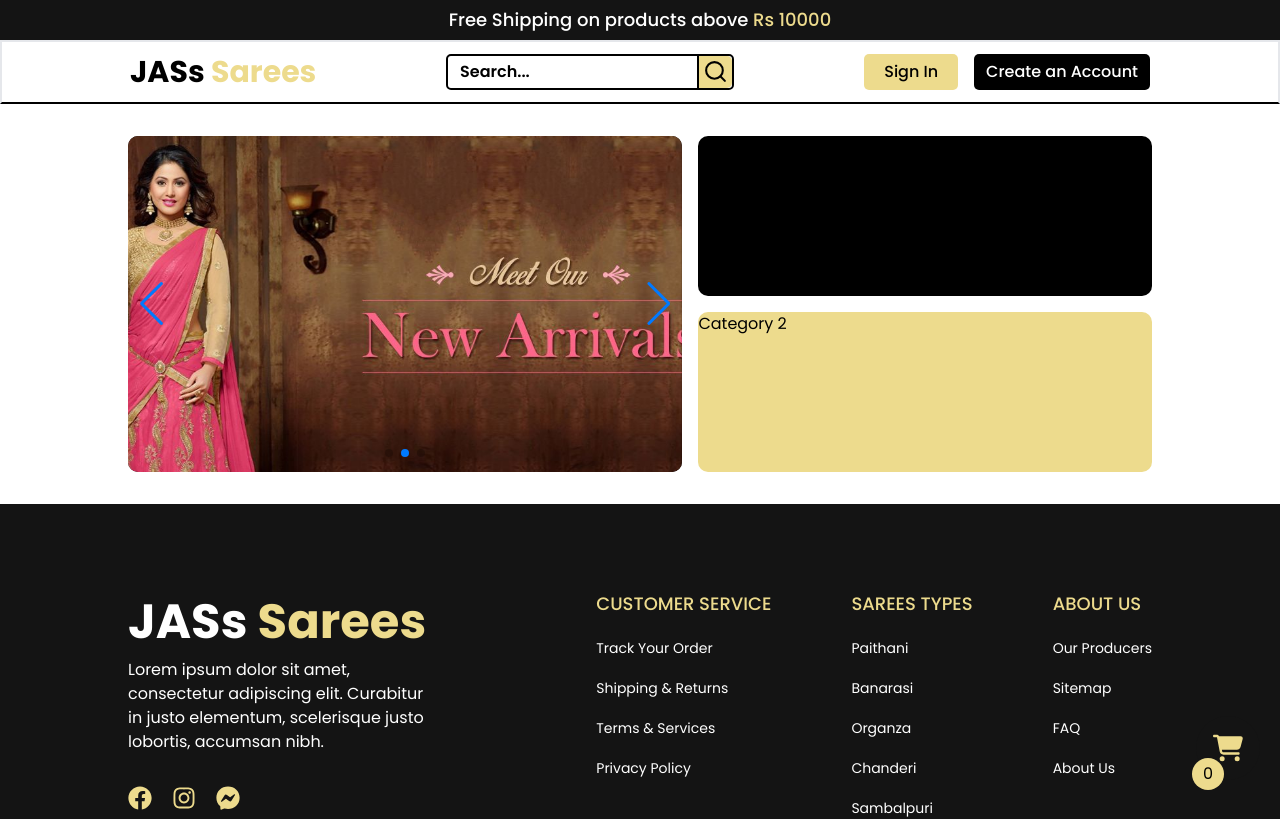
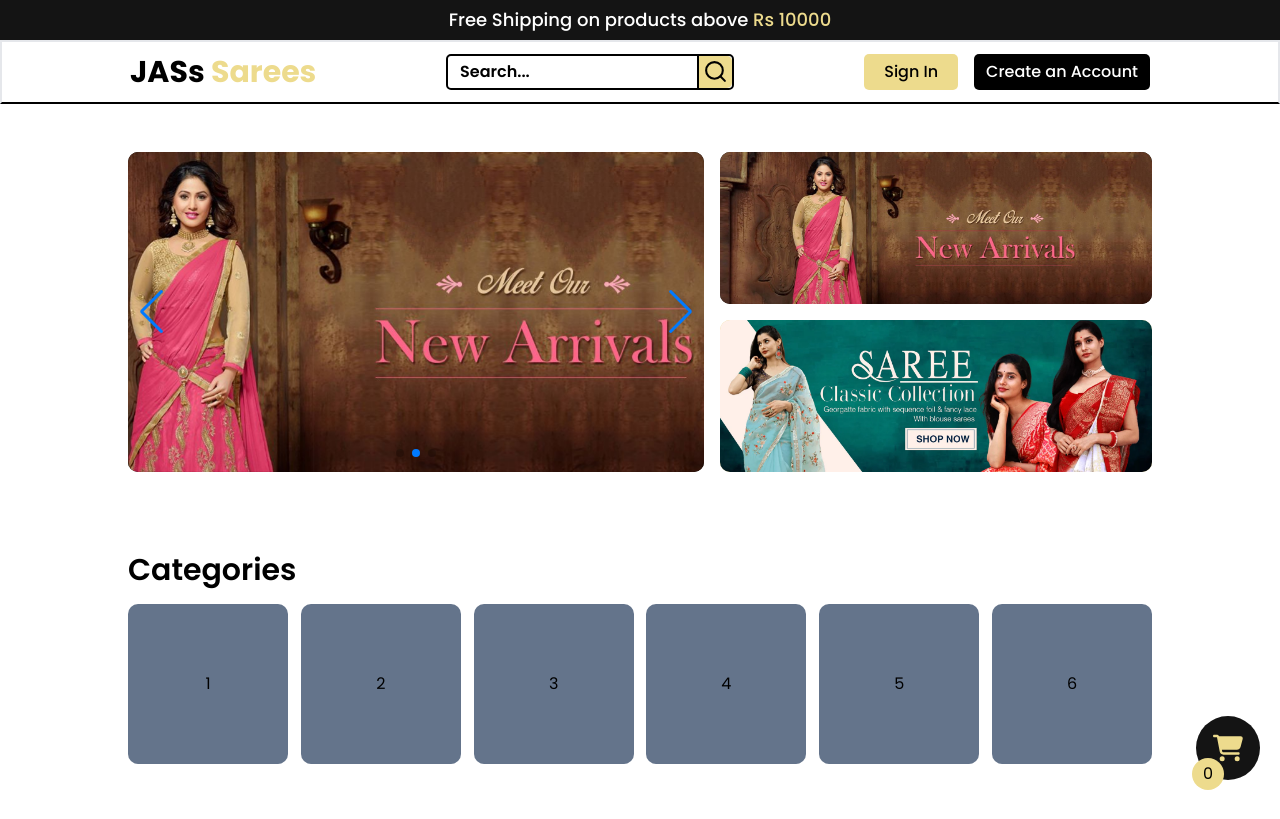
Before and after one commit to ItsMeSwagat/FYP, a React (Create React App) app in the folder frontend/: page / in a window 1280 px wide. Shown: the top 819 px of the page. Built offline with nearby package versions, Linux system fonts and the light colour scheme.

Commit message:
home update

```diff
--- a/frontend/src/user/components/Home/Home.jsx
+++ b/frontend/src/user/components/Home/Home.jsx
@@ -1,18 +1,82 @@
 import React, { Fragment } from "react";
 import MainBanner from "../Banner/MainBanner";
+import categoryImg from "../../../assets/banner 2.jpg";
+import category2Img from "../../../assets/banner 3.webp";
+import Product from "../Product/Product";
 
 const Home = () => {
+  const product = {
+    name: "Solid Plain  Bollywood Silk Blend Saree ",
+    images: [
+      {
+        url: "https://static-01.daraz.com.np/p/f0935452969470613aa1cceffe5b5b6e.jpg",
+      },
+    ],
+    price: "Rs 15000",
+    _id: "swagat",
+  };
   return (
     <Fragment>
       {/* banner */}
-      <div className=" relative w-full h-[25rem] flex justify-between items-center gap-4 px-[8rem] ">
-        <div className=" w-[55%] h-[21rem] bg-black rounded-[10px] overflow-hidden object-cover">
+      <div className=" relative w-full h-[20rem] flex justify-between items-center gap-4 px-[8rem] my-[3rem] ">
+        <div className=" w-[60%] h-[100%] bg-black rounded-[10px] overflow-hidden object-cover">
           <MainBanner />
         </div>
 
-        <div className=" w-[45%] flex flex-col gap-4">
-          <div className=" bg-black h-[10rem] rounded-[10px]">Category 1</div>
-          <div className=" bg-[#EDDB8D] h-[10rem] rounded-[10px]">Category 2</div>
+        <div className=" w-[45%] h-[100%] flex flex-col gap-4">
+          <div className=" bg-black h-[50%] rounded-[10px] overflow-hidden">
+            <img
+              src={categoryImg}
+              alt=""
+              className=" w-full h-full object-cover object-top"
+            />
+          </div>
+          <div className=" bg-[#EDDB8D] h-[50%] rounded-[10px] object-cover overflow-hidden">
+            <img
+              src={category2Img}
+              alt=""
+              className=" w-full h-full object-cover object-top"
+            />
+          </div>
+        </div>
+      </div>
+
+      {/* Categories */}
+      <div className=" relative px-[8rem] py-[2rem]">
+        <h1 className=" text-3xl font-semibold">Categories</h1>
+        <div className=" grid grid-flow-col justify-between items-center py-4">
+          <div className=" bg-slate-500 w-[10rem] h-[10rem] flex justify-center items-center rounded-[10px]">
+            1
+          </div>
+          <div className=" bg-slate-500 w-[10rem] h-[10rem] flex justify-center items-center rounded-[10px]">
+            2
+          </div>
+          <div className=" bg-slate-500 w-[10rem] h-[10rem] flex justify-center items-center rounded-[10px]">
+            3
+          </div>
+          <div className=" bg-slate-500 w-[10rem] h-[10rem] flex justify-center items-center rounded-[10px]">
+            4
+          </div>
+          <div className=" bg-slate-500 w-[10rem] h-[10rem] flex justify-center items-center rounded-[10px]">
+            5
+          </div>
+          <div className=" bg-slate-500 w-[10rem] h-[10rem] flex justify-center items-center rounded-[10px]">
+            6
+          </div>
+        </div>
+      </div>
+
+      <div className=" px-[8rem] py-[2rem]">
+        <h1 className=" text-3xl font-semibold">Just For You</h1>
+        <div className=" container flex flex-wrap justify-start gap-[1.5rem] py-4 ">
+          <Product product={product} />
+          <Product product={product} />
+          <Product product={product} />
+          <Product product={product} />
+          <Product product={product} />
+          <Product product={product} />
+          <Product product={product} />
+          <Product product={product} />
         </div>
       </div>
     </Fragment>
```
